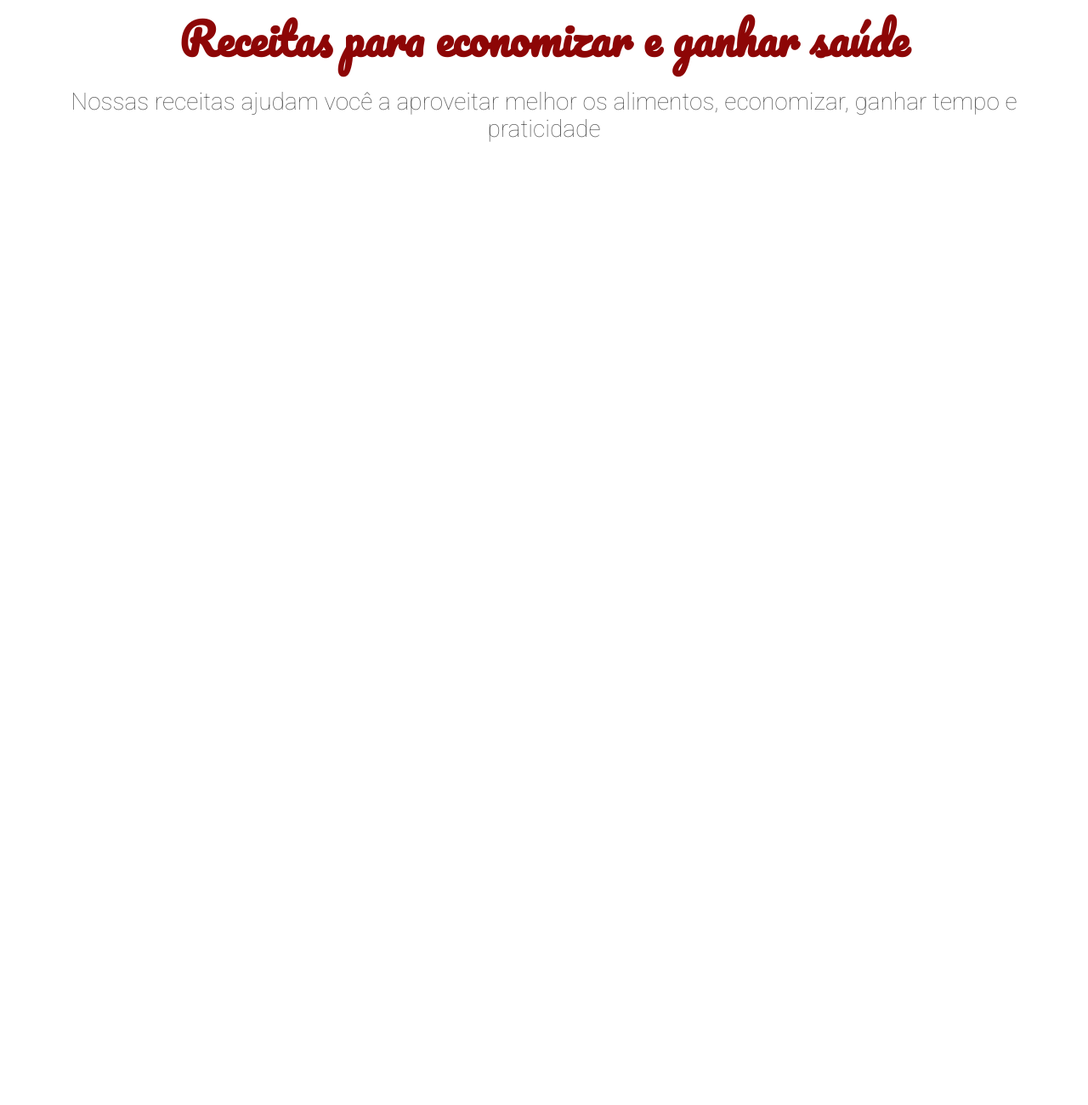
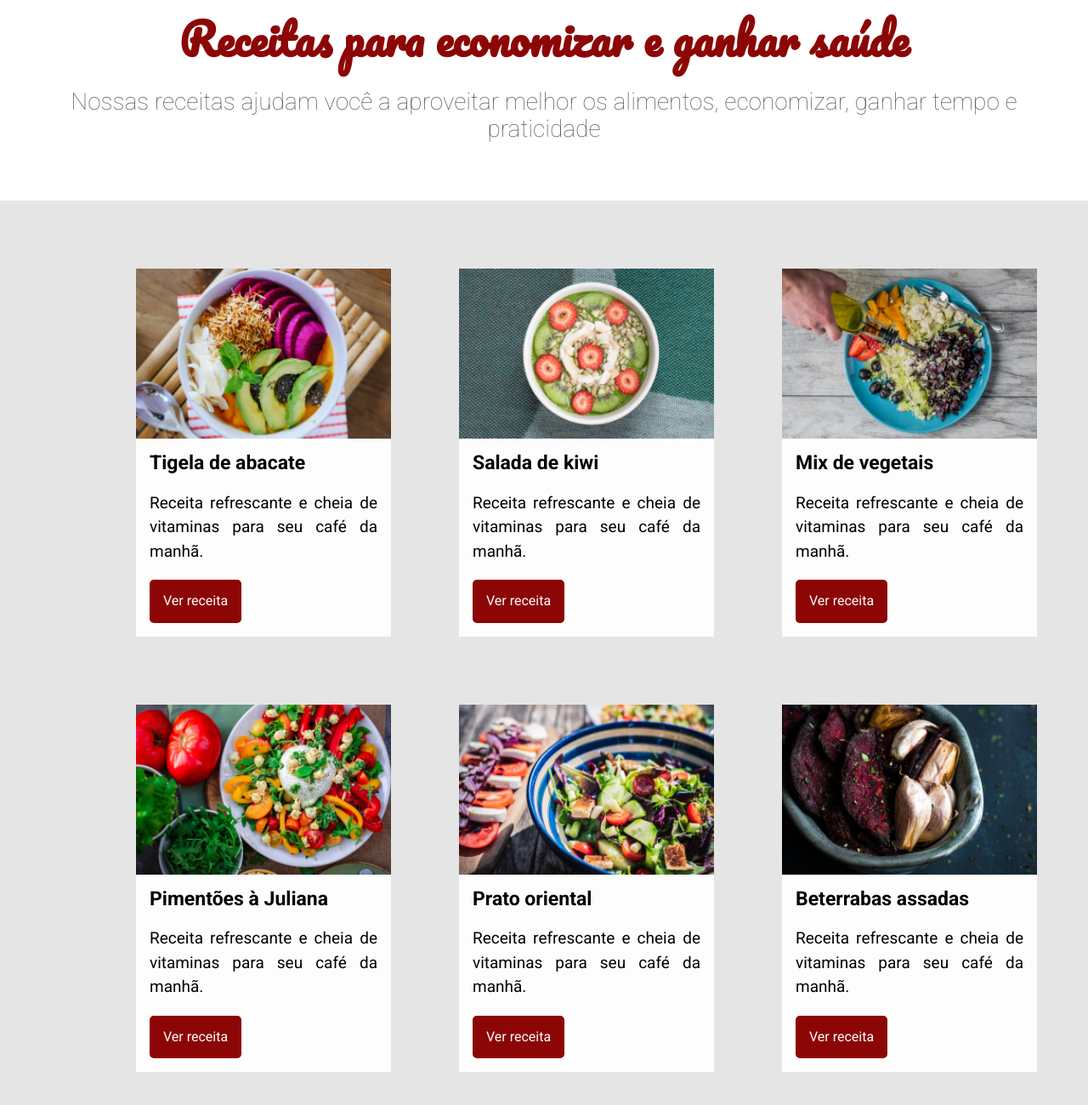
Before and after one commit to egocientia/arquitetura-css-assets, a plain HTML site: page index.html in a window 1280 px wide. Shown: the part 827-2127 px from the top of the page at 85% size. Before the commit the page ends 1063 px from the top, so only its background shows below. Drawn offline with Linux system fonts and the light colour scheme.

Commit message:
concluindo a sessão de receitas

```diff
--- a/assets/css/receitas/receita-botao.css
+++ b/assets/css/receitas/receita-botao.css
@@ -0,0 +1,13 @@
+.receita__botao {
+    background: #8d0606;
+    border: none;
+    border-radius: 5px;
+    color: #fdfdfd;
+    padding: 1rem;
+    transition: all .1s ease-in-out;
+}
+
+.receita__botao:hover {
+    background: #620404;
+    cursor: pointer;
+}
--- a/assets/css/receitas/receita-conteudo.css
+++ b/assets/css/receitas/receita-conteudo.css
@@ -0,0 +1,3 @@
+.receita__conteudo {
+    padding: 1rem;
+}
--- a/assets/css/receitas/receita-descricao.css
+++ b/assets/css/receitas/receita-descricao.css
@@ -0,0 +1,5 @@
+.receita__descricao {
+    font-size: 1.1875rem;
+    line-height: 1.5;
+    text-align: justify;
+}
--- a/assets/css/receitas/receita-imagem.css
+++ b/assets/css/receitas/receita-imagem.css
@@ -0,0 +1,3 @@
+.receita__imagem {
+    height: 200px;
+}
--- a/assets/css/receitas/receita-titulo.css
+++ b/assets/css/receitas/receita-titulo.css
@@ -0,0 +1,3 @@
+.receita__titulo {
+    font-size: 1.4375rem;
+}
--- a/assets/css/receitas/receita.css
+++ b/assets/css/receitas/receita.css
@@ -0,0 +1,7 @@
+.receita {
+    background: #fdfdfd;
+    display: flex;
+    flex-direction: column;
+    margin: 0 0 5rem 5rem;
+    width: 25%;
+}
--- a/assets/css/receitas/receitas.css
+++ b/assets/css/receitas/receitas.css
@@ -0,0 +1,6 @@
+.receitas {
+    background: #e5e5e5;
+    display: flex;
+    flex-wrap: wrap;
+    padding: 5rem 0 0 5rem
+}
--- a/index.html
+++ b/index.html
@@ -1,5 +1,6 @@
 <!DOCTYPE html>
 <html lang="pt-BR">
+
 <head>
     <link href="https://fonts.googleapis.com/css?family=Pacifico|Roboto:100,300,400,500,700,900" rel="stylesheet" />
     <meta charset="UTF-8" />
@@ -18,7 +19,15 @@
     <link href="./assets/css/sobre/sobre.css" rel="stylesheet" />
     <link href="./assets/css/sobre/sobre-descricao.css" rel="stylesheet" />
     <link href="./assets/css/sobre/sobre-titulo.css" rel="stylesheet" />
+    <link href="./assets/css/receitas/receita.css" rel="stylesheet" />
+    <link href="./assets/css/receitas/receitas.css" rel="stylesheet" />
+    <link href="./assets/css/receitas/receita-botao.css" rel="stylesheet" />
+    <link href="./assets/css/receitas/receita-conteudo.css" rel="stylesheet" />
+    <link href="./assets/css/receitas/receita-descricao.css" rel="stylesheet" />
+    <link href="./assets/css/receitas/receita-imagem.css" rel="stylesheet" />
+    <link href="./assets/css/receitas/receita-titulo.css" rel="stylesheet" />
 </head>
+
 <body>
     <header class="cabecalho">
         <img src="assets/img/logo.jpg" alt="Logo do site" class="logo">
@@ -38,7 +47,63 @@
     </section>
     <section class="sobre">
         <h2 class="sobre__titulo">Receitas para economizar e ganhar saúde</h2>
-            <p class="sobre__descricao">Nossas receitas ajudam você a aproveitar melhor os alimentos, economizar, ganhar tempo e praticidade</p>
+        <p class="sobre__descricao">Nossas receitas ajudam você a aproveitar melhor os alimentos, economizar, ganhar
+            tempo e praticidade</p>
     </section>
+
+    <section class="receitas">
+        <div class="receita">
+            <img alt="Tigela de abacate" class="receita__imagem" src="./assets/img/receitas/tigela-de-abacate.jpg" />
+            <div class="receita__conteudo">
+                <h4 class="receita__titulo">Tigela de abacate</h4>
+                <p class="receita__descricao">Receita refrescante e cheia de vitaminas para seu café da manhã.</p>
+                <button class="receita__botao">Ver receita</button>
+            </div>
+        </div>
+        <div class="receita">
+            <img alt="Salada de kiwi" class="receita__imagem" src="./assets/img/receitas/salada-de-kiwi.jpg" />
+            <div class="receita__conteudo">
+                <h4 class="receita__titulo">Salada de kiwi</h4>
+                <p class="receita__descricao">Receita refrescante e cheia de vitaminas para seu café da manhã.</p>
+                <button class="receita__botao">Ver receita</button>
+            </div>
+        </div>
+        <div class="receita">
+            <img alt="Mix de vegetais" class="receita__imagem" src="./assets/img/receitas/mix-de-vegetais.jpg" />
+            <div class="receita__conteudo">
+                <h4 class="receita__titulo">Mix de vegetais</h4>
+                <p class="receita__descricao">Receita refrescante e cheia de vitaminas para seu café da manhã.</p>
+                <button class="receita__botao">Ver receita</button>
+            </div>
+        </div>
+        <div class="receita">
+            <img alt="Pimentões à Juliana" class="receita__imagem"
+                src="./assets/img/receitas/pimentoes-a-juliana.jpg" />
+            <div class="receita__conteudo">
+                <h4 class="receita__titulo">Pimentões à Juliana</h4>
+                <p class="receita__descricao">Receita refrescante e cheia de vitaminas para seu café da manhã.</p>
+                <button class="receita__botao">Ver receita</button>
+            </div>
+        </div>
+        <div class="receita">
+            <img alt="Prato oriental" class="receita__imagem" src="./assets/img/receitas/prato-oriental.jpg" />
+            <div class="receita__conteudo">
+                <h4 class="receita__titulo">Prato oriental</h4>
+                <p class="receita__descricao">Receita refrescante e cheia de vitaminas para seu café da manhã.</p>
+                <button class="receita__botao">Ver receita</button>
+            </div>
+        </div>
+        <div class="receita">
+            <img alt="Beterrabas assadas" class="receita__imagem" src="./assets/img/receitas/beterrabas-assadas.jpg" />
+            <div class="receita__conteudo">
+                <h4 class="receita__titulo">Beterrabas assadas</h4>
+                <p class="receita__descricao">Receita refrescante e cheia de vitaminas para seu café da manhã.</p>
+                <button class="receita__botao">Ver receita</button>
+            </div>
+        </div>
+    </section>
+
+
 </body>
+
 </html>
```
Lines whose indentation alone changed are shown as unchanged.
